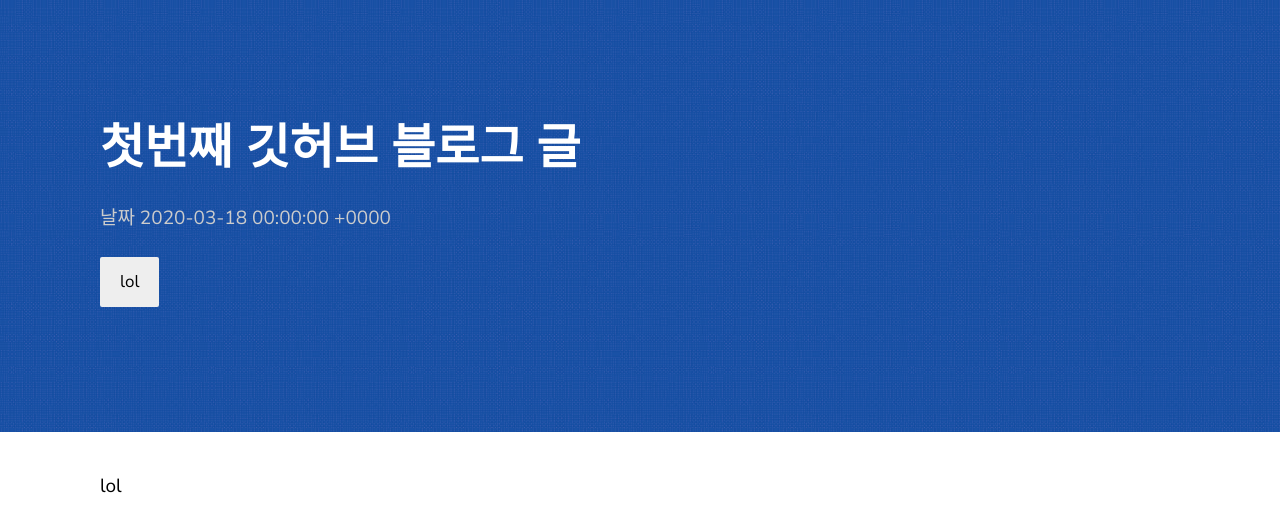
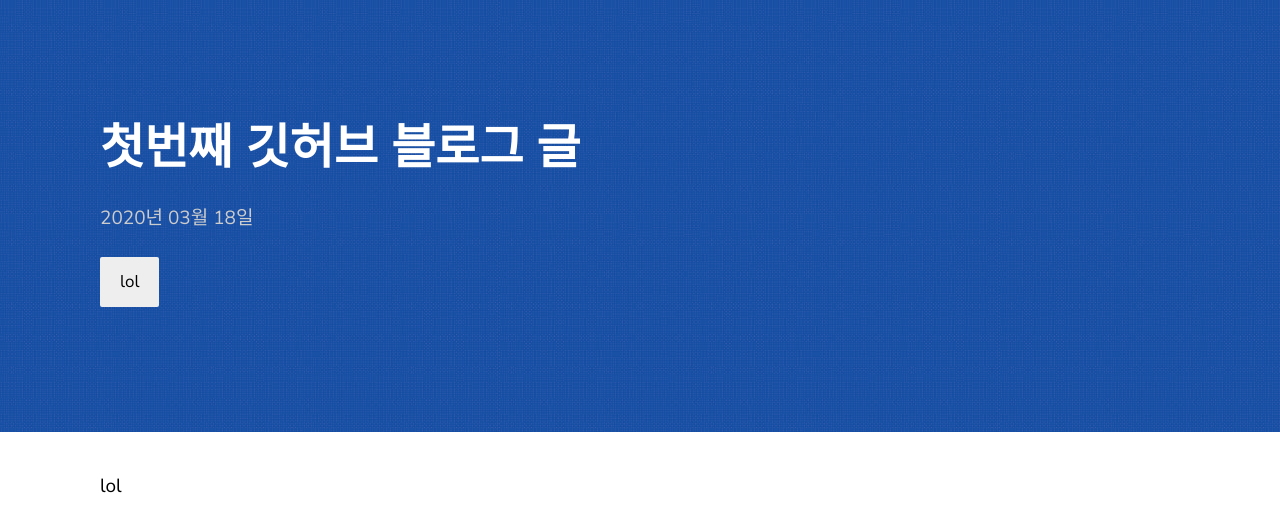
Before and after one commit to hwanghero/hwanghero.github.io, a Jekyll site: the page built from _posts/2020-03-18-first-post.markdown, in a window 1280 px wide. Shown: the top 532 px of the page. Built offline with Jekyll 4.4.1, drawn with Linux system fonts in a browser that asks for light colours.

Commit message:
날짜 포맷 수정

```diff
--- a/_includes/post_header.html
+++ b/_includes/post_header.html
@@ -1,9 +1,9 @@
-{%- assign date_format = site.minima.date_format | default: ""%m/%d/%Y"" -%}
+{%- assign date_format = site.minima.date_format | default: "%Y년 %m월 %d일" -%}
 <div class="container">
 	<h1>{{ page.title }}</h1>
 	<h4 class="post-description">{{ page.description }}</h4>
 	<div class="post-date" style="margin-top:20px">
-		날짜 {{ page.date | date: date_format }}
+		{{ page.date | date: date_format }}
 	</div>
 	<ul class="post-tags">
 		{%- for tag in page.categories -%}
--- a/_layouts/home.html
+++ b/_layouts/home.html
@@ -5,7 +5,7 @@ layout: page
 <ul class="posts">
 	{%- for post in site.posts -%}
 	<li>
-		{%- assign date_format = site.minima.date_format | default: "%b %-d, %Y" -%}
+		{%- assign date_format = site.minima.date_format | default: "%Y년 %m월 %d일" -%}
 		<div class="post-meta">
 			<a class="post-link" href="{{ post.url | relative_url }}">
 				<h2 class="post-title">{{ post.title | escape }}</h2>
```
